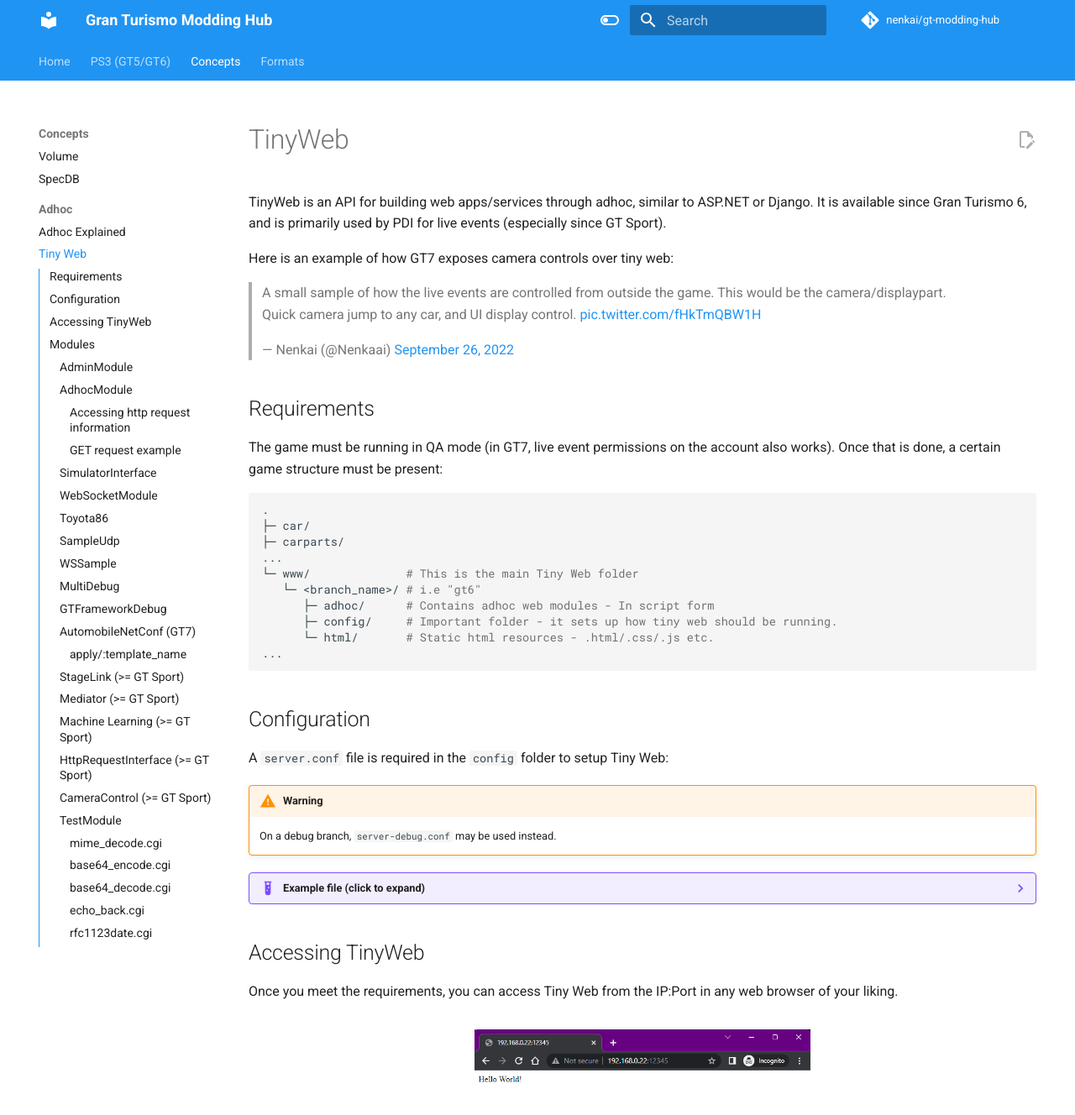
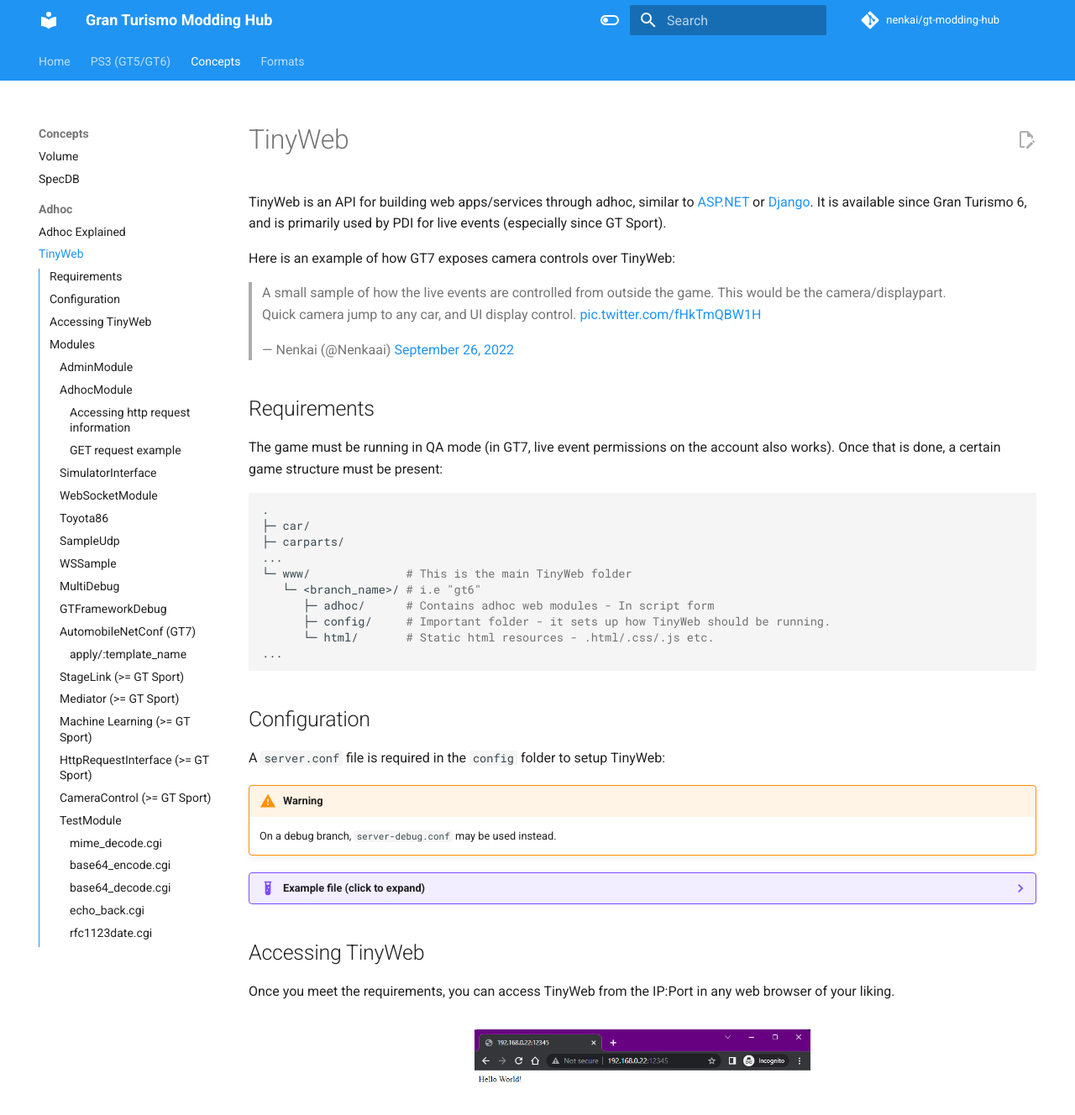
Before and after one commit to Nenkai/gt-modding-hub, an MkDocs documentation site: the page built from docs/concepts/adhoc/tinyweb.md, in a window 1280 px wide and 1400 px high. Shown: the top 1328 px of the window at 84% size. Built offline with MkDocs 1.6.1 and Material for MkDocs 9.7.7, drawn with Linux system fonts in a browser that asks for light colours; comment, search, counter and statistics services are not loaded; some of the changed text lies outside the part shown.

Commit message:
Some specdb fields docs & other adjustments

````diff
--- a/docs/concepts/adhoc/tinyweb.md
+++ b/docs/concepts/adhoc/tinyweb.md
@@ -1,8 +1,8 @@
 # TinyWeb
 
-TinyWeb is an API for building web apps/services through adhoc, similar to ASP.NET or Django. It is available since Gran Turismo 6, and is primarily used by PDI for live events (especially since GT Sport).
+TinyWeb is an API for building web apps/services through adhoc, similar to [ASP.NET](https://asp.net) or [Django](https://www.djangoproject.com/). It is available since Gran Turismo 6, and is primarily used by PDI for live events (especially since GT Sport).
 
-Here is an example of how GT7 exposes camera controls over tiny web:
+Here is an example of how GT7 exposes camera controls over TinyWeb:
 
 <blockquote class="twitter-tweet" data-dnt="true" data-theme="dark"><p lang="en" dir="ltr">A small sample of how the live events are controlled from outside the game. This would be the camera/displaypart. <br>Quick camera jump to any car, and UI display control. <a href="https://t.co/fHkTmQBW1H">pic.twitter.com/fHkTmQBW1H</a></p>&mdash; Nenkai (@Nenkaai) <a href="https://twitter.com/Nenkaai/status/1574411826217062400?ref_src=twsrc%5Etfw">September 26, 2022</a></blockquote> <script async src="https://platform.twitter.com/widgets.js" charset="utf-8"></script>
 
@@ -15,17 +15,17 @@ The game must be running in QA mode (in GT7, live event permissions on the accou
 ├─ car/
 ├─ carparts/
 ...
-└─ www/              # This is the main Tiny Web folder
+└─ www/              # This is the main TinyWeb folder
    └─ <branch_name>/ # i.e "gt6"
       ├─ adhoc/      # Contains adhoc web modules - In script form
-      ├─ config/     # Important folder - it sets up how tiny web should be running.
+      ├─ config/     # Important folder - it sets up how TinyWeb should be running.
       └─ html/       # Static html resources - .html/.css/.js etc.
 ...
 ```
 
 ## Configuration
 
-A `server.conf` file is required in the `config` folder to setup Tiny Web:
+A `server.conf` file is required in the `config` folder to setup TinyWeb:
 
 !!! warning
     On a debug branch, `server-debug.conf` may be used instead.
@@ -36,14 +36,14 @@ A `server.conf` file is required in the `config` folder to setup Tiny Web:
     ###########################################################
     # Listen
     #
-    # [PortNumber] - Port of which tiny web will listen to
+    # [PortNumber] - Port of which TinyWeb will listen to
     ###########################################################
     Listen 8080
 
     ###########################################################
     # Timeout
     #
-    # [TimeoutSec] - Timeout before tiny web cancels a request
+    # [TimeoutSec] - Timeout before TinyWeb cancels a request
     ###########################################################
     Timeout 180
 
@@ -57,7 +57,7 @@ A `server.conf` file is required in the `config` folder to setup Tiny Web:
     ###########################################################
     # JobThreadStackSize
     #
-    # [StackSizeKB] - Tiny Web job thread stack size
+    # [StackSizeKB] - TinyWeb job thread stack size
     ###########################################################
     JobThreadStackSize 64
 
@@ -94,7 +94,7 @@ A `server.conf` file is required in the `config` folder to setup Tiny Web:
     FileModule /dlcontents/ /dlcontents
 
     # GT Sport & above only - you can forbid or allow certain endpoints from being accessed
-    # Mostly used to forbid access to certain web module while running as regular tiny web as opposed to config.
+    # Mostly used to forbid access to certain web module while running as regular TinyWeb as opposed to debug.
     Location /adhoc {
         deny all
     }
@@ -106,7 +106,7 @@ A `server.conf` file is required in the `config` folder to setup Tiny Web:
 
 ## Accessing TinyWeb
 
-Once you meet the requirements, you can access Tiny Web from the IP:Port in any web browser of your liking.
+Once you meet the requirements, you can access TinyWeb from the IP:Port in any web browser of your liking.
 
 <figure markdown>
   ![Image title](tinyweb.png){ width="400" }
@@ -116,14 +116,14 @@ Once you meet the requirements, you can access Tiny Web from the IP:Port in any
 !!! note
     If you are using RPCS3, make sure that Network :octicons-arrow-right-16: Network Status is set to `Connected`.
 
-    If you are booting to the runviewer branch with the argument `branch=runviewer` (or any other way), you need to also supply `network_available=1` to access Tiny Web.
+    If you are booting to the runviewer branch with the argument `branch=runviewer` (or any other way), you need to also supply `network_available=1` to access TinyWeb.
 
     Just incase it doesn't work, change the Listen port from `8080` to anything else i.e `12345`.
 
 
 ## Modules
 
-Modules are extra services that Tiny Web can expose. You've already seen one, `FileModule`, which allows mapping and reflecting a directory to your browser.
+Modules are extra services that TinyWeb can expose. You've already seen one, `FileModule`, which allows mapping and reflecting a directory to your browser.
 
 Some more exist that can be activated through adhoc - here is the default that is enabled in GT6, for example
 
--- a/mkdocs.yml
+++ b/mkdocs.yml
@@ -22,6 +22,7 @@ theme:
     - content.tabs.link
     - content.code.copy
     - content.action.edit
+    - content.code.annotate
     - header.autohide
   language: en
   palette:
@@ -36,7 +37,7 @@ theme:
         icon: material/toggle-switch
         name: Switch to light mode
       primary: deep purple
-      accent: lime
+      accent: blue
 
 nav:
   - Home: index.md
@@ -63,7 +64,7 @@ nav:
       SpecDB: concepts/specdb.md
       Adhoc:
         - Adhoc Explained: concepts/adhoc/adhoc.md
-        - Tiny Web: concepts/adhoc/tinyweb.md
+        - TinyWeb: concepts/adhoc/tinyweb.md
 
   - Formats:
     - Database Formats:
````
Also changed, not shown: docs/concepts/specdb.md (+20 -20 lines), docs/ps3/fonts.md (+4 -5 lines), docs/ps3/getting_started.md (+3 -3 lines).
